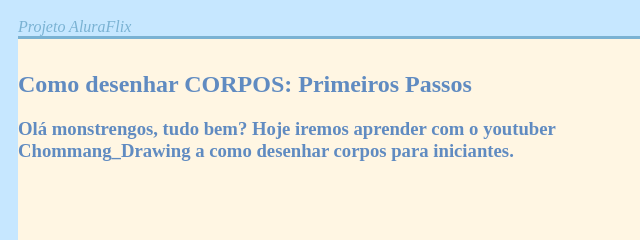
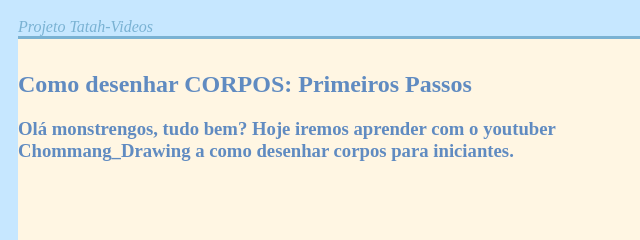
Before and after one commit to Tatah-Monster/Tatah-Videos, a plain HTML site: page index.html in a window 1280 px wide. Shown: the top 240 px of the page, 0-640 px from the left. Drawn offline with Linux system fonts and the light colour scheme.

Commit message:
Alterando AluraFlix para Tatah-Videos

```diff
--- a/index.html
+++ b/index.html
@@ -5,7 +5,7 @@
 <head>
     <link rel="stylesheet" href="styles.css" />
 
-    <title> AluraFlix</title>
+    <title> Tatah-Videos</title>
 </head>
 
 
@@ -13,7 +13,7 @@
 
 <body>
 
-    <header> Projeto AluraFlix</header>
+    <header> Projeto Tatah-Videos</header>
     <section class="principal">
         <div class="inicial">
             <h1>Como desenhar CORPOS: Primeiros Passos</h1>
```
